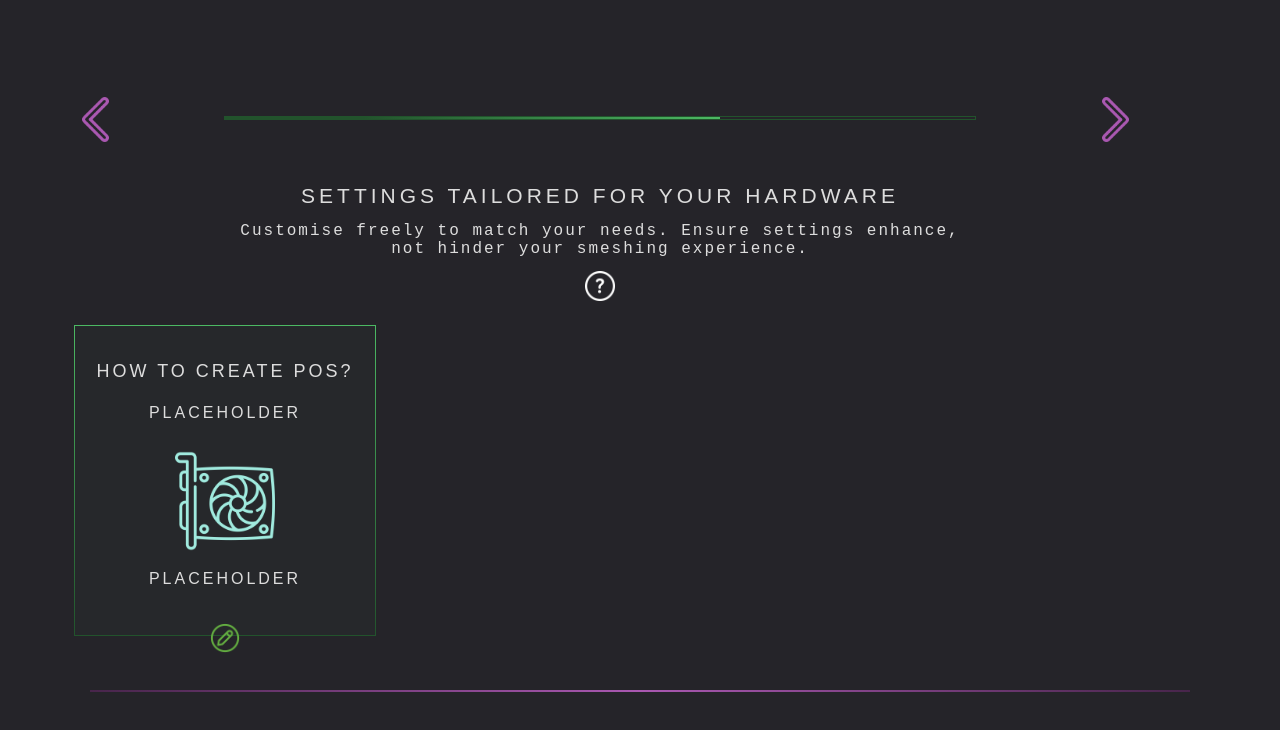
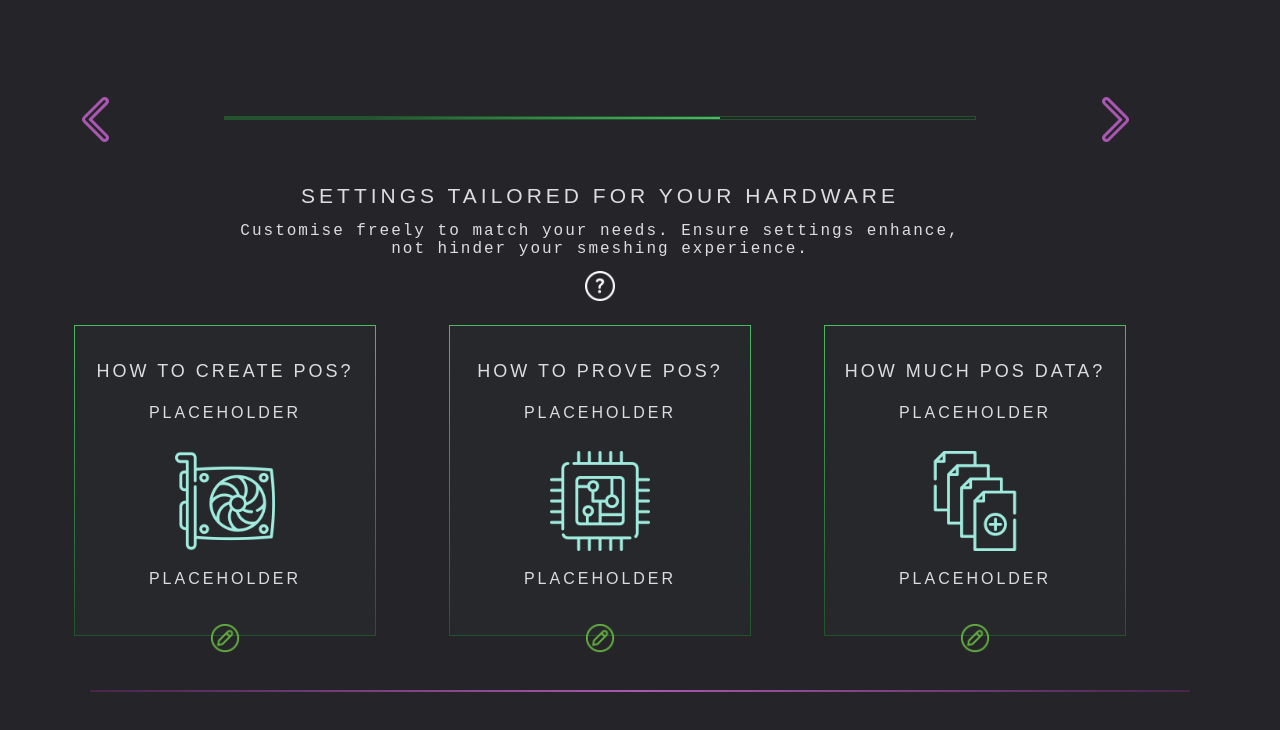
Before and after one commit to spacemeshos/sm-init-app-v2, a React (Create React App) app: page /guided/TailoredSettings in a window 1280 px wide. Shown: the top 730 px of the page. Built offline with nearby package versions, Linux system fonts and the light colour scheme.

Commit message:
tiles on second screen prep

```diff
--- a/src/pages/GuidedCreate/TailoredSettings.tsx
+++ b/src/pages/GuidedCreate/TailoredSettings.tsx
@@ -54,22 +54,24 @@ const CPUWrapper = styled.div`
   height: 309px;
   width: 300px;
   position: absolute;
-  left: 112px;
+  left: 450px;
   display: flex;
   justify-content: center;
 `;
 
-const SizeWrapper = styled.div`
+const DataSizeWrapper = styled.div`
   height: 309px;
   width: 300px;
   position: absolute;
-  left: 112px;
+  left: 825px;
   display: flex;
   justify-content: center;
 `;
 
 const TailoredSettings: React.FC = () => {
   const gpu = require("../../assets/graphics-card.png");
+  const cpu = require("../../assets/cpu.png");
+  const files = require("../../assets/duplicate.png");
 
   return (
     <>
@@ -98,7 +100,23 @@ const TailoredSettings: React.FC = () => {
             EditButtonTop={96}
             EditButtonLeft={50}
           />
-        </GPUWrapper>{" "}
+        </GPUWrapper>
+        <CPUWrapper>
+        <Tile heading={"How to prove POS?"} subheader={"placeholder"} imageSrc={cpu} footer="placeholder" />
+          <EditButton
+            modalComponent={PosInfo}
+            EditButtonTop={96}
+            EditButtonLeft={50}
+          />
+        </CPUWrapper>
+        <DataSizeWrapper>
+        <Tile heading={"How much POS data?"} subheader={"placeholder"} imageSrc={files} footer="placeholder" />
+          <EditButton
+            modalComponent={PosInfo}
+            EditButtonTop={96}
+            EditButtonLeft={50}
+          />
+        </DataSizeWrapper>
       </ContainerBottom>
     </>
   );
```
